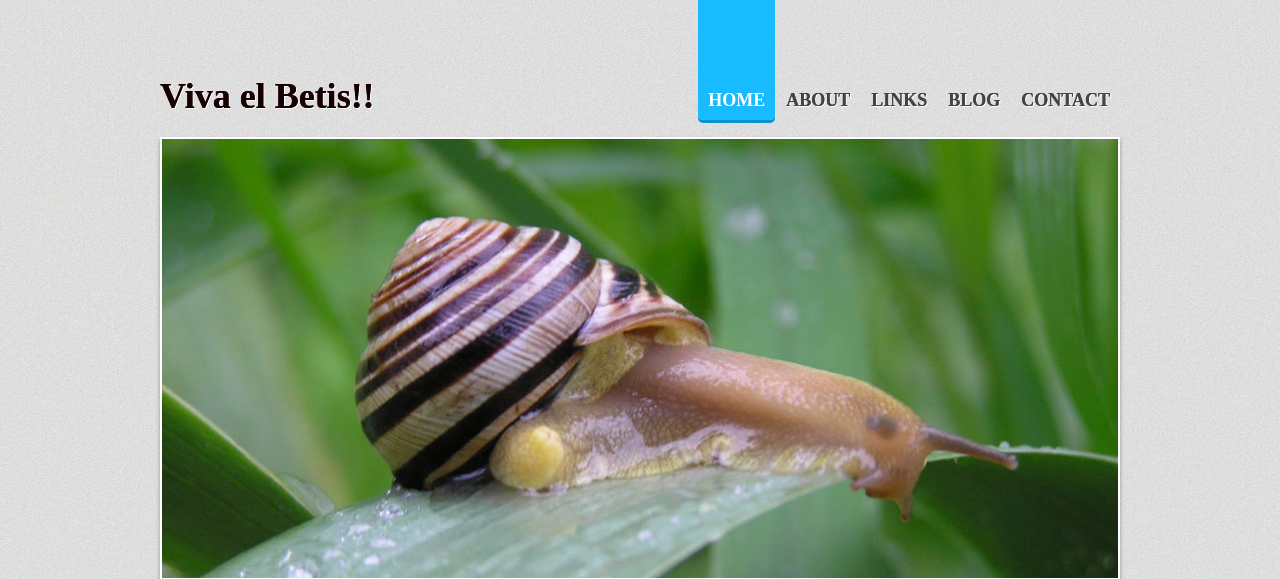
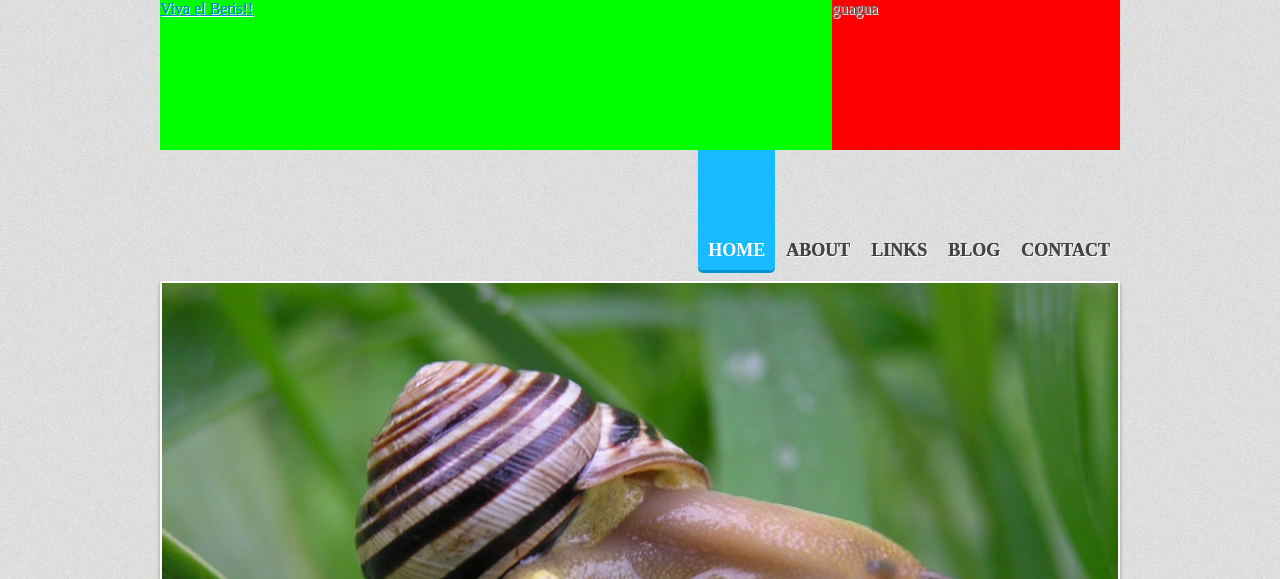
Before and after one commit to bott17/ComputerEngineeringCongress_ETSIIT, a PHP site: page / in a window 1280 px wide. Shown: the top 579 px of the page. Run offline with PHP 8.4, Linux system fonts and the light colour scheme; some web fonts are replaced.

Commit message:
con el header de los ...

```diff
--- a/Practica1/css/styles.css
+++ b/Practica1/css/styles.css
@@ -133,6 +133,26 @@ footer p {
 /*--------------------------------------------------------------------------------------------*/
 /********* begin MAIN NAV ********/
 /*--------------------------------------------------------------------------------------------*/
+#navheader{
+	width: 100%;
+	height: 150px;
+}
+#navheader #izq{
+	float: left;
+	width: 70%;
+	height: 100%;
+	background-color: lime;
+}
+#izq a {
+	por aqui
+	background-color: cyan;
+}
+#navheader #der{
+	float:right;
+	width: 30%;
+	height: 100%;
+	background-color: red;
+}
 #navcontainer {
 	float:right;
 }
--- a/Practica1/index.html
+++ b/Practica1/index.html
@@ -8,7 +8,7 @@ Released for free under a Creative Commons Attribution 3.0 Unported License (CC
 <head>
 <meta charset="utf-8">
 <meta name="viewport" content="width=device-width, initial-scale=1.0">
-<title>Free Responsive Template #6 - Snail on the rain´bla bla bla bla bla</title>
+<title>CEIIE - P&aacute;gina principal</title>
 <link href='http://fonts.googleapis.com/css?family=Gentium+Basic' rel='stylesheet' type='text/css'>
 <link href="css/styles.css" rel="stylesheet" type="text/css" />
 <script src="js/jquery-1.7.1.min.js"></script>
@@ -17,7 +17,10 @@ Released for free under a Creative Commons Attribution 3.0 Unported License (CC
 <body>
 <div class="container">
     <header>
-    	<h1><a href="">Viva el Betis!!</a></h1>
+    	<div id="navheader">
+    		<div id="izq"><a href="">Viva el Betis!!</a></div>
+    		<div id="der">guagua</div>
+    	</div>
         <div id="navcontainer">
             <ul id="navlist">
                 <li id="active"><a href="#">Home</a></li>
```
